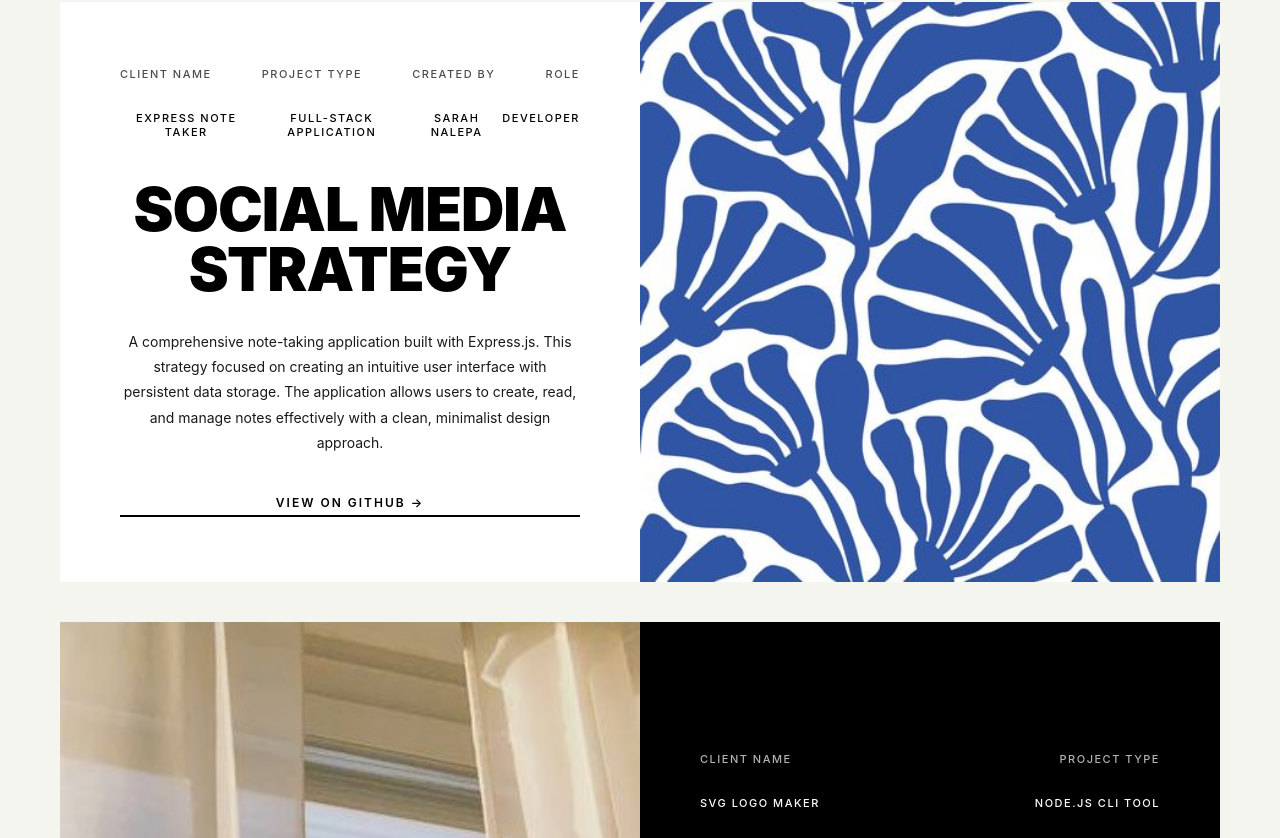
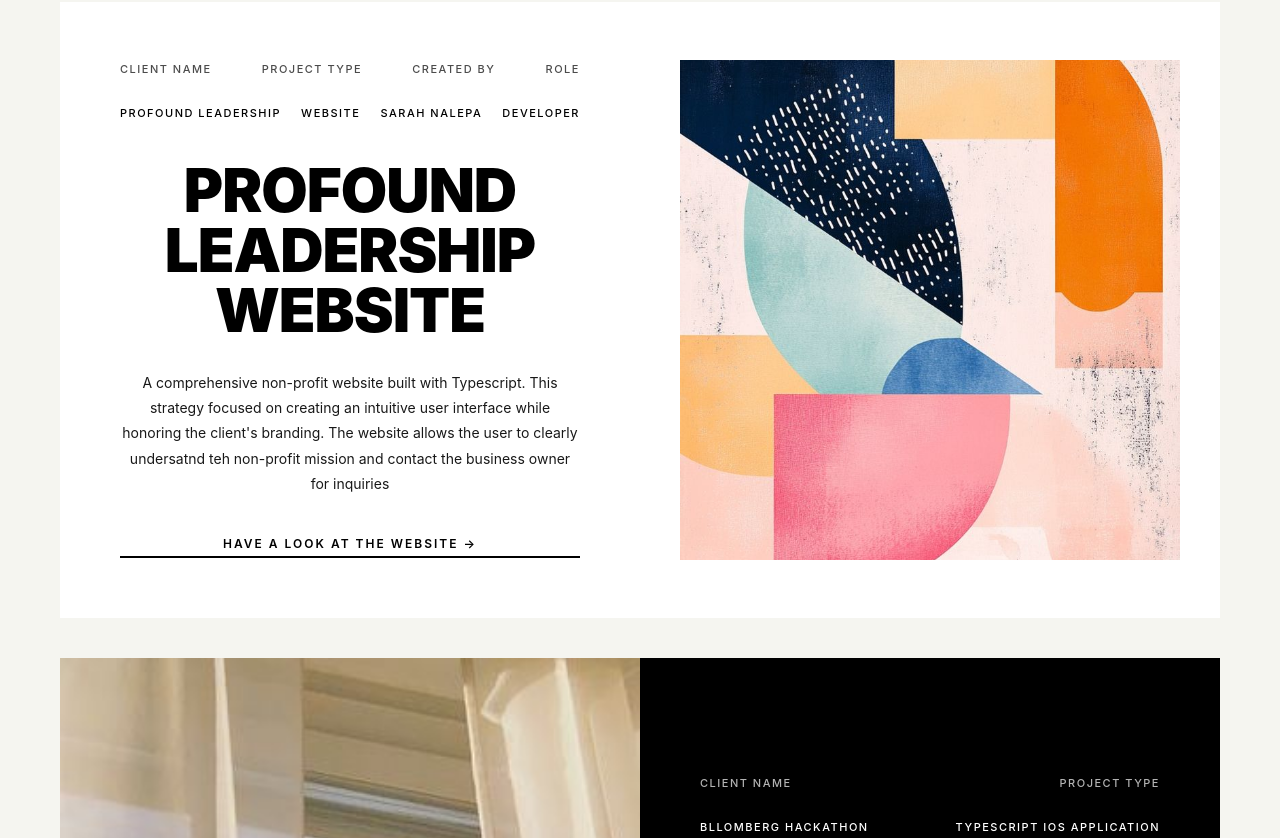
Before and after one commit to snalepa11/react-portfolio, a React (Vite) app: page /portfolio in a window 1280 px wide. Shown: the part 362-1200 px from the top of the page. Built offline with nearby package versions, Linux system fonts and the light colour scheme.

Commit message:
update portfolio

```diff
--- a/src/App.css
+++ b/src/App.css
@@ -297,6 +297,16 @@
 .card-image {
   width: 100%;
   height: 100%;
+  object-fit: cover;
+}
+
+.portfolio-card:first-child .card-image {
+  object-position: center 30%;
+  max-width: 500px;
+  max-height: 500px;
+  width: 500px;
+  height: 500px;
+  margin: auto;
   object-fit: cover;
 }
 
--- a/src/pages/AboutMe.jsx
+++ b/src/pages/AboutMe.jsx
@@ -3,7 +3,7 @@
 import Button from "react-bootstrap/Button";
 import pdf from "../components/SarahNalepaResume.pdf";
 import ProgressBar from "react-bootstrap/ProgressBar";
-import abs3 from "../assets/abs 3.jpg";
+import abs3 from "../assets/abs3.jpg";
 import tree from "../assets/abstract.jpeg";
 import redabs3 from "../assets/redabs3.jpg";
 import sunabs from "../assets/sunabs.jpg";
@@ -39,7 +39,7 @@
           <h1 className="hero-title">SARAH NALEPA</h1>
           <div>
             <p className="hero-subtitle">
-              Resilient. Collaborative. Built to Solve Complex Problems.
+              Resilient. Collaborative. Tech-led Decision Making.
             </p>
 
             <p className="hero-cta">
--- a/src/pages/Portfolio.jsx
+++ b/src/pages/Portfolio.jsx
@@ -1,47 +1,47 @@
 import "../App.css";
-import tree from "../assets/abstract.jpeg";
+import abs3 from "../assets/abs3.jpg";
 import linen from "../assets/linen.jpeg";
-import tulips from "../assets/tulips.jpeg";
+// import tulips from "../assets/tulips.jpeg";
 import paint from "../assets/paint.jpeg";
 import shells from "../assets/stationary.jpeg";
 
 export default function Portfolio() {
   const projects = [
     {
-      title: "SOCIAL MEDIA\nSTRATEGY",
-      client: "Express Note Taker",
-      type: "Full-Stack Application",
+      title: "PROFOUND\nLEADERSHIP\nWEBSITE",
+      client: "Profound Leadership",
+      type: "Website",
       by: "Sarah Nalepa",
       description:
-        "A comprehensive note-taking application built with Express.js. This strategy focused on creating an intuitive user interface with persistent data storage. The application allows users to create, read, and manage notes effectively with a clean, minimalist design approach.",
-      image: tree,
-      link: "https://github.com/snalepa11/Note-taker",
-      ctaText: "View on GitHub",
+        "A comprehensive non-profit website built with Typescript. This strategy focused on creating an intuitive user interface while honoring the client's branding. The website allows the user to clearly undersatnd teh non-profit mission and contact the business owner for inquiries",
+      image: abs3,
+      link: "https://profoundleadership.org/",
+      ctaText: "Have a look at the website",
     },
     {
-      title: "PRO-\nPOSAL",
-      client: "SVG Logo Maker",
-      type: "Node.js CLI Tool",
+      title: "BREEZI",
+      client: "Bllomberg Hackathon",
+      type: "Typescript iOS application",
       by: "Sarah Nalepa",
       description:
-        "A command-line application for generating custom SVG logos. This proposal-driven project demonstrates proficiency in Node.js, inquirer for user input, and SVG generation. Users can create professional logos by selecting shapes, colors, and text through an interactive CLI.",
+        "Breezi is a TypeScript-based iOS application that empowers New Yorkers to make informed decisions using real-time weather and air quality data. The app features location-based AQI insights, historical weather comparisons, and an AI-powered chatbot that delivers personalized recommendations for outdoor activities and health-conscious planning.",
       image: linen,
-      link: "https://github.com/snalepa11/SVG-logo-maker",
+      link: "https://github.com/snalepa11/Breezi",
       ctaText: "Explore Project",
     },
     {
-      title: "ANALYTICS\nREPORT",
+      title: "GUN\nVIOLENCE\nANALYTICS\nREPORT",
       client: "Random Password Generator",
       type: "Frontend Web App",
       by: "Sarah Nalepa",
       description:
         "A secure password generation tool that creates randomized passwords based on user-selected criteria. This analytics-driven application features customizable length and character type options, demonstrating strong understanding of JavaScript logic and DOM manipulation.",
-      image: tulips,
+      image: paint,
       link: "https://snalepa11.github.io/random-password-generator/",
       ctaText: "View Live Demo",
     },
     {
-      title: "E-COMMERCE\nPLATFORM",
+      title: "CIVIC\nBRIDGE",
       client: "ORM E-Commerce",
       type: "Backend API",
       by: "Sarah Nalepa",
@@ -52,7 +52,7 @@
       ctaText: "View Repository",
     },
     {
-      title: "WEATHER\nAPP",
+      title: "PYTHON\nEDA",
       client: "API Weather Application",
       type: "Frontend Integration",
       by: "Sarah Nalepa",
```
Also changed, not shown: src/assets/abs3.jpg (renamed from src/assets/abs 3.jpg), src/assets/tulips.jpeg (deleted).
